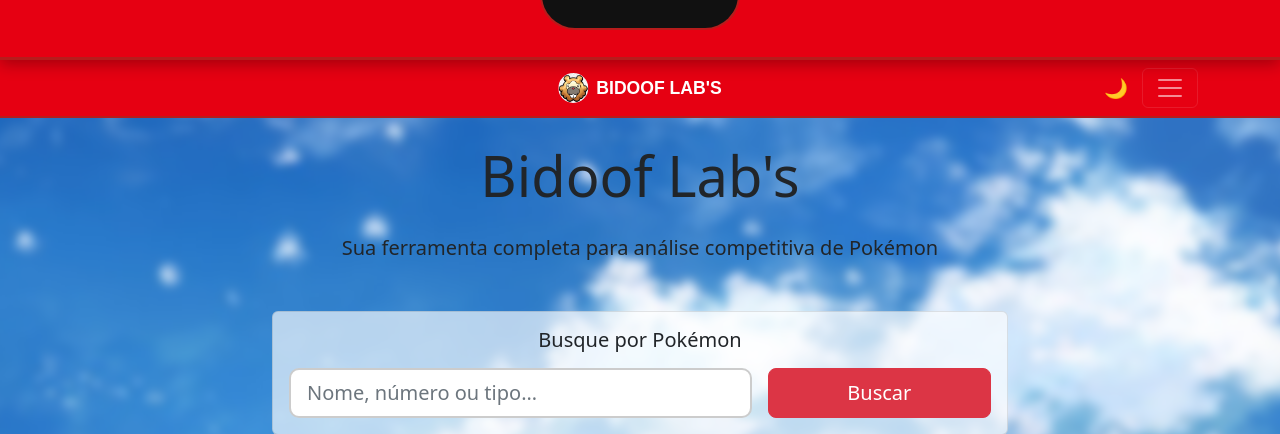
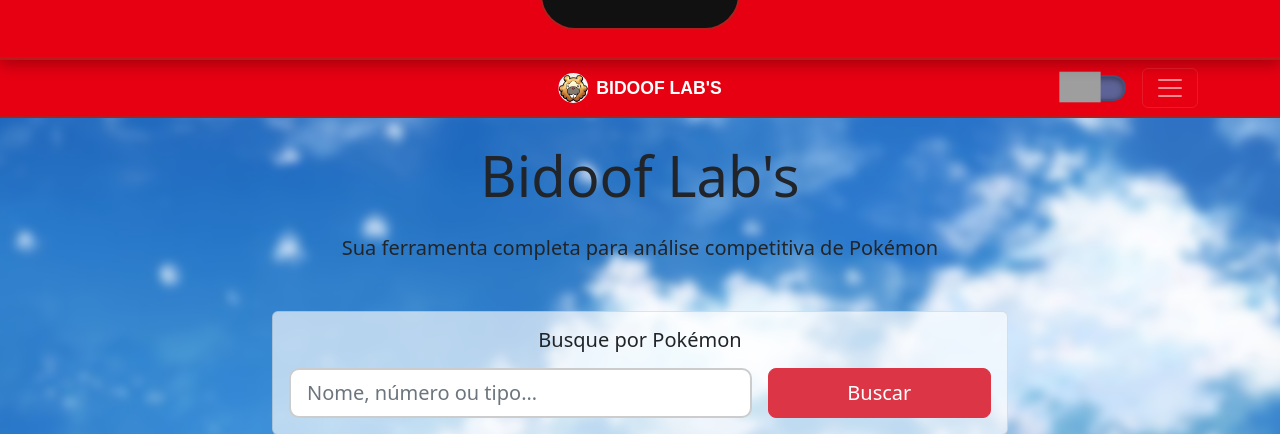
Before and after one commit to CristoferBernado/pokemon-competitive-tool, a Flask app: page / in a window 1280 px wide. Shown: the top 434 px of the page. Run offline with Flask 3, Linux system fonts and the light colour scheme; grey boxes are pictures that could not be loaded.

Commit message:
Atualização do botão de Dark/Light mode

```diff
--- a/app/static/css/style.css
+++ b/app/static/css/style.css
@@ -386,8 +386,66 @@ body.pokedex-body::before {
     color: #000000 !important;
 }
 
-/* Theme Toggle */
-.theme-toggle-btn { color: #fff; background: none; border: none; font-size: 1.2rem; cursor: pointer; }
+/* Custom Light/Dark Solrock/Lunatone Toggle */
+.light-dark-toggle {
+    background: #5d6396;
+    border: 2px solid rgba(0, 0, 0, 0.2);
+    border-radius: 20px;
+    width: 60px;
+    height: 26px;
+    position: relative;
+    cursor: pointer;
+    box-shadow: inset 0 2px 6px rgba(0,0,0,0.4);
+    padding: 0;
+    display: flex;
+    align-items: center;
+}
+
+.light-dark-toggle:focus {
+    outline: none;
+    border-color: var(--kalos-cyan);
+}
+
+.light-dark-toggle .indicator {
+    position: absolute;
+    top: -6px; /* Offset to allow sprite to overflow the track slightly */
+    width: 32px;
+    height: 32px;
+    transition: transform 0.4s cubic-bezier(0.175, 0.885, 0.32, 1.275), opacity 0.3s;
+    background-size: contain;
+    background-repeat: no-repeat;
+    background-position: center;
+}
+
+.indicator.sprite-solrock {
+    background-image: url('https://raw.githubusercontent.com/PokeAPI/sprites/master/sprites/pokemon/338.png');
+    left: -4px;
+}
+
+.indicator.sprite-lunatone {
+    background-image: url('https://raw.githubusercontent.com/PokeAPI/sprites/master/sprites/pokemon/337.png');
+    left: 22px;
+}
+
+[data-theme="light"] .indicator.sprite-solrock {
+    opacity: 1;
+    transform: scale(1.3) rotate(0deg);
+}
+
+[data-theme="light"] .indicator.sprite-lunatone {
+    opacity: 0;
+    transform: scale(0.5) rotate(-45deg);
+}
+
+[data-theme="dark"] .indicator.sprite-solrock {
+    opacity: 0;
+    transform: scale(0.5) rotate(45deg);
+}
+
+[data-theme="dark"] .indicator.sprite-lunatone {
+    opacity: 1;
+    transform: scale(1.3) rotate(0deg);
+}
 
 /* Details Page Fixes */
 .progress { height: 10px; background: var(--border-color); border-radius: 5px; }
--- a/app/templates/base.html
+++ b/app/templates/base.html
@@ -43,8 +43,9 @@
 
                 <!-- We need a spacer for the left if brand is absolute, but actually the right items are float-end -->
                 <div class="d-flex align-items-center ms-auto">
-                    <button id="theme-toggle" class="theme-toggle-btn me-2" title="Alternar Tema">
-                        <span class="theme-icon">🌓</span>
+                    <button id="theme-toggle" class="light-dark-toggle me-3" title="Alternar Tema">
+                        <span class="indicator light sprite-solrock"></span>
+                        <span class="indicator dark sprite-lunatone"></span>
                     </button>
                     <button class="navbar-toggler" type="button" data-bs-toggle="collapse" data-bs-target="#navbarNav">
                         <span class="navbar-toggler-icon"></span>
```
